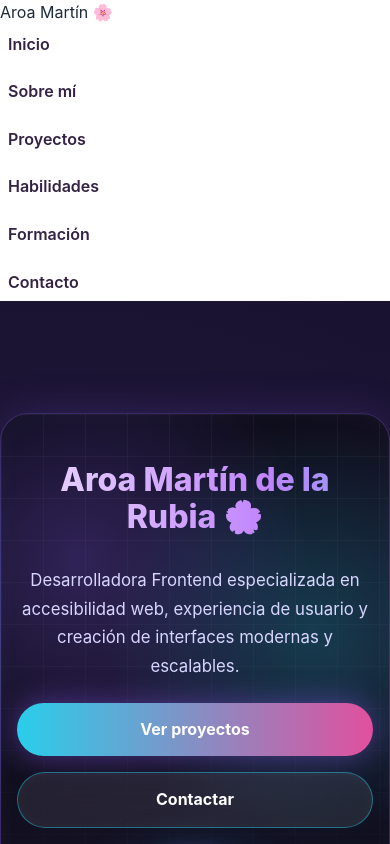
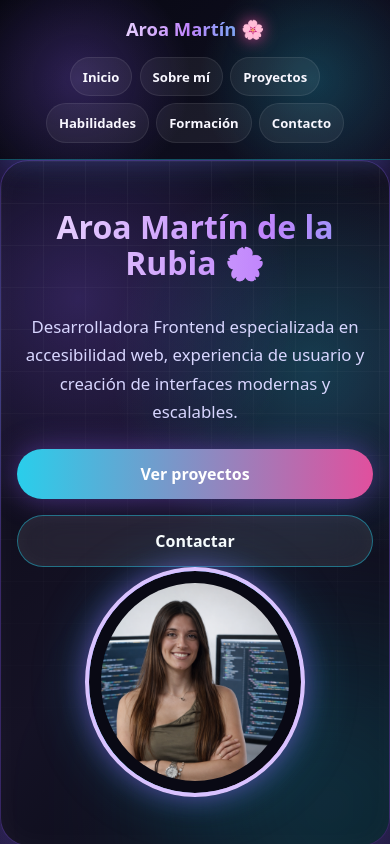
Before and after one commit to Aroa-coder/mi-proyecto-final, a React (Vite) app: page / in a window 390 px wide. Shown: the top 844 px of the page. Built offline with nearby package versions, Linux system fonts and the light colour scheme.

Commit message:
consigo agregar estilos en header

```diff
--- a/src/components/Header/Header.jsx
+++ b/src/components/Header/Header.jsx
@@ -1,24 +1,16 @@
-import Navbar from './Navbar'
-import './Header.module.css'
+import Navbar from "./Navbar";
+import styles from "./Header.module.css";
 
 function Header() {
   return (
-    <header className="site-header">
+    <header className={styles.header}>
+      <a href="#inicio" className={styles.logo}>
+        Aroa Martín <span>🌸</span>
+      </a>
 
-      <div className="header-container">
-
-        {/* Logo / identidad */}
-        <a href="#inicio" className="logo">
-          Aroa Martín 🌸
-        </a>
-
-        {/* Navegación */}
-        <Navbar />
-
-      </div>
-
+      <Navbar />
     </header>
-  )
+  );
 }
 
-export default Header
+export default Header;
--- a/src/components/Header/Header.module.css
+++ b/src/components/Header/Header.module.css
@@ -1,68 +1,82 @@
-/* =========================
-   HEADER LAYOUT
-========================= */
-
-.site-header {
+.header {
   position: sticky;
   top: 0;
-  background-color: #ffffff;
-  border-bottom: 1px solid #e5e5e5;
-  z-index: 1000;
+  z-index: 9999;
+
+  width: 100%;
+
+  display: flex;
+  align-items: center;
+  justify-content: space-between;
+  gap: 2rem;
+
+  padding: 1rem 2rem;
+
+  background:
+    radial-gradient(circle at 20% 50%, rgba(139, 92, 246, 0.28), transparent 35%),
+    radial-gradient(circle at 80% 50%, rgba(34, 211, 238, 0.22), transparent 35%),
+    linear-gradient(135deg, #070711 0%, #111124 100%) !important;
+
+  color: #f8f7ff !important;
+
+  border-bottom: 1px solid rgba(34, 211, 238, 0.35);
+
+  backdrop-filter: blur(18px);
+  -webkit-backdrop-filter: blur(18px);
+
+  box-shadow:
+    0 0 25px rgba(139, 92, 246, 0.25),
+    0 0 45px rgba(34, 211, 238, 0.12);
 }
 
-/* Contenedor interno */
-.header-container {
-  display: flex;
-  justify-content: space-between;
-  align-items: center;
-  padding: 16px 24px;
-  max-width: 1100px;
-  margin: 0 auto;
+.logo {
+  color: transparent !important;
+  text-decoration: none;
+
+  font-size: 1.15rem;
+  font-weight: 900;
+  white-space: nowrap;
+
+  background: linear-gradient(
+    90deg,
+    #ffffff,
+    #c084fc,
+    #22d3ee,
+    #ec4899,
+    #ffffff
+  );
+
+  background-size: 300%;
+  background-clip: text;
+  -webkit-background-clip: text;
+
+  animation: logoGradientMove 6s ease-in-out infinite;
 }
 
-/* =========================
-   LOGO
-========================= */
-
-.logo {
-  font-size: 1.2rem;
-  font-weight: 700;
-  text-decoration: none;
-  color: #111;
+.logo span {
+  color: #ec4899;
+  filter: drop-shadow(0 0 8px rgba(236, 72, 153, 0.9));
 }
 
-.logo:focus-visible {
-  outline: 3px solid #000;
-  outline-offset: 4px;
+@keyframes logoGradientMove {
+  0% {
+    background-position: 0%;
+  }
+
+  50% {
+    background-position: 100%;
+  }
+
+  100% {
+    background-position: 0%;
+  }
 }
 
-/* =========================
-   NAV
-========================= */
-
-.nav-list {
-  display: flex;
-  gap: 20px;
-  list-style: none;
-  margin: 0;
-  padding: 0;
+@media (max-width: 768px) {
+  .header {
+    flex-direction: column;
+    justify-content: center;
+    gap: 1rem;
+    padding: 1rem;
+  }
 }
-
-.nav-list a {
-  text-decoration: none;
-  color: #333;
-  font-weight: 500;
-  padding: 6px 8px;
-  border-radius: 4px;
-}
-
-/* Hover */
-.nav-list a:hover {
-  color: #000;
-}
-
-/* Focus accesible WCAG */
-.nav-list a:focus-visible {
-  outline: 3px solid #000;
-  outline-offset: 3px;
-}
--- a/src/components/Header/Navbar.css
+++ /dev/null
@@ -1,49 +0,0 @@
-/* =========================
-   NAVBAR BASE
-========================= */
-
-.nav-list {
-  display: flex;
-  flex-direction: row;   /* horizontal */
-  gap: 20px;
-  list-style: none;
-  margin: 0;
-  padding: 0;
-  align-items: center;
-}
-
-/* cada item */
-.nav-list li {
-  display: flex;
-}
-
-/* links */
-.nav-link {
-  text-decoration: none;
-  color: #332244;
-  font-weight: 600;
-  padding: 6px 8px;
-  border-radius: 6px;
-  transition:200ms ease;
-}
-
-.nav-link:hover {
-  background: #f4ecff;
-}
-
-.nav-link:focus-visible {
-  outline: 3px solid #5b8cff;
-  outline-offset: 3px;
-}
-
-/* =========================
-   RESPONSIVE
-========================= */
-
-@media (max-width: 768px) {
-  .nav-list {
-    flex-direction: column;
-    align-items: flex-start;
-    gap: 12px;
-  }
-}
--- a/src/components/Header/Navbar.jsx
+++ b/src/components/Header/Navbar.jsx
@@ -1,20 +1,47 @@
-import './Navbar.css'
+import styles from "./Navbar.module.css";
 
 function Navbar() {
   return (
-    <nav aria-label="Navegación principal">
-      <ul className="nav-list">
+    <nav className={styles.navbar} aria-label="Navegación principal">
+      <ul className={styles.navList}>
+        <li>
+          <a href="#inicio" className={styles.navLink}>
+            Inicio
+          </a>
+        </li>
 
-        <li><a className="nav-link" href="#inicio">Inicio</a></li>
-        <li><a className="nav-link" href="#sobre-mi">Sobre mí</a></li>
-        <li><a className="nav-link" href="#proyectos">Proyectos</a></li>
-        <li><a className="nav-link" href="#habilidades">Habilidades</a></li>
-        <li><a className="nav-link" href="#experiencia">Formación</a></li>
-        <li><a className="nav-link" href="#contacto">Contacto</a></li>
+        <li>
+          <a href="#sobre-mi" className={styles.navLink}>
+            Sobre mí
+          </a>
+        </li>
 
+        <li>
+          <a href="#proyectos" className={styles.navLink}>
+            Proyectos
+          </a>
+        </li>
+
+        <li>
+          <a href="#habilidades" className={styles.navLink}>
+            Habilidades
+          </a>
+        </li>
+
+        <li>
+          <a href="#experiencia" className={styles.navLink}>
+            Formación
+          </a>
+        </li>
+
+        <li>
+          <a href="#contacto" className={styles.navLink}>
+            Contacto
+          </a>
+        </li>
       </ul>
     </nav>
-  )
+  );
 }
 
-export default Navbar
+export default Navbar;
--- /dev/null
+++ b/src/components/Header/Navbar.module.css
@@ -0,0 +1,101 @@
+.navbar {
+  display: flex;
+  align-items: center;
+  justify-content: center;
+}
+
+.navList {
+  display: flex;
+  align-items: center;
+  justify-content: center;
+  gap: 0.5rem;
+
+  list-style: none;
+  padding: 0;
+  margin: 0;
+}
+
+.navLink {
+  position: relative;
+  overflow: hidden;
+  z-index: 1;
+
+  display: inline-flex;
+  align-items: center;
+  justify-content: center;
+
+  padding: 0.7rem 1rem;
+  border-radius: 999px;
+
+  color: #f8f7ff !important;
+  text-decoration: none;
+  font-size: 0.95rem;
+  font-weight: 700;
+
+  background-color: rgba(255, 255, 255, 0.06);
+  border: 1px solid rgba(255, 255, 255, 0.08);
+
+  transition:
+    transform 0.3s ease,
+    color 0.3s ease,
+    background-color 0.3s ease,
+    border-color 0.3s ease,
+    box-shadow 0.3s ease;
+}
+
+.navLink::before {
+  content: "";
+  position: absolute;
+  inset: 0;
+  z-index: -1;
+
+  background: linear-gradient(
+    90deg,
+    rgba(139, 92, 246, 0.45),
+    rgba(34, 211, 238, 0.32),
+    rgba(236, 72, 153, 0.35)
+  );
+
+  opacity: 0;
+  transition: opacity 0.3s ease;
+}
+
+.navLink:hover {
+  color: white !important;
+  transform: translateY(-3px);
+
+  background-color: rgba(34, 211, 238, 0.12);
+  border-color: rgba(34, 211, 238, 0.55);
+
+  box-shadow:
+    0 0 18px rgba(34, 211, 238, 0.3),
+    0 0 35px rgba(139, 92, 246, 0.2);
+}
+
+.navLink:hover::before {
+  opacity: 1;
+}
+
+.navLink:focus-visible {
+  outline: 3px solid #22d3ee;
+  outline-offset: 4px;
+}
+
+@media (max-width: 768px) {
+  .navList {
+    flex-wrap: wrap;
+    gap: 0.45rem;
+  }
+
+  .navLink {
+    padding: 0.65rem 0.85rem;
+    font-size: 0.88rem;
+  }
+}
+
+@media (max-width: 420px) {
+  .navLink {
+    padding: 0.6rem 0.75rem;
+    font-size: 0.82rem;
+  }
+}
--- a/src/styles/index.css
+++ b/src/styles/index.css
@@ -1,280 +1,20 @@
-/* ==========================
-   RESET
-========================== */
-
-*,
-*::before,
-*::after {
+* {
   box-sizing: border-box;
 }
 
-body,
-h1,
-h2,
-h3,
-h4,
-p,
-ul,
-ol,
-figure {
-  margin: 0;
+html {
+  scroll-behavior: smooth;
+  background: #070711;
 }
 
-ul,
-ol {
-  padding: 0;
-  list-style: none;
+body {
+  margin: 0;
+  min-height: 100vh;
+  background: #070711;
+  font-family: system-ui, sans-serif;
 }
 
 img {
-  display: block;
   max-width: 100%;
-}
-
-button,
-input,
-textarea,
-select {
-  font: inherit;
-}
-
-
-
-/* ==========================
-   VARIABLES
-========================== */
-
-:root {
-
-  --color-primary: #0f172a;
-
-  --color-secondary: #1e293b;
-
-  --color-accent: #2563eb;
-
-  --color-text: #1e293b;
-
-  --color-text-light: #64748b;
-
-  --color-background: #ffffff;
-
-  --color-border: #dbe2ea;
-
-  --focus-color: #2563eb;
-
-  --radius: 10px;
-
-  --container: 1200px;
-
-  --space-xs: .5rem;
-
-  --space-sm: .75rem;
-
-  --space-md: 1rem;
-
-  --space-lg: 2rem;
-
-  --space-xl: 4rem;
-
-  --transition: 200ms ease;
-
-}
-
-
-
-/* ==========================
-   BASE
-========================== */
-
-html {
-
-  scroll-behavior: auto;
-
-}
-
-body {
-
-  min-height: 100vh;
-
-  font-family:
-
-    Inter,
-
-    system-ui,
-
-    sans-serif;
-
-  color:
-
-    var(--color-text);
-
-  background:
-
-    var(--color-background);
-
-  line-height: 1.6;
-
-  text-rendering:
-    optimizeLegibility;
-
-}
-
-
-a {
-
-  color: inherit;
-
-  text-decoration: none;
-
-}
-
-
-button {
-
-  cursor: pointer;
-
-}
-
-
-
-/* ==========================
-   ACCESIBILIDAD
-========================== */
-
-:focus-visible {
-
-  outline:
-    3px solid
-    var(--focus-color);
-
-  outline-offset: 3px;
-
-}
-
-
-
-/* Skip Link */
-.skip-link {
-  position: absolute;
-  top: -1000px;
-  left: 0;
-  background-color:#2563eb;
-  color: #fff;
-  padding: 10px 16px;
-  z-index: 99999;
-  text-decoration: none;
-  border-radius: 6px;
-  transition: 200ms ease;
-
-
-/* TRUCO OCULTACIÓN TOTAL: Encoge el elemento a 1px para que no asome ningún borde */
-  width: 1px;
-  height: 1px;
-  overflow: hidden;
   display: block;
 }
-
-/* ESTADO CLAVE: Cuando pulsas TAB por primera vez, el botón "revive" y se muestra */
-.skip-link:focus,
-.skip-link:focus-visible {
-  top: 15px; /* Baja elegantemente y se posiciona de forma visible */
-  width: auto;
-  height: auto;
-  overflow: visible;
-  outline: 3px solid #ea580c; /* Tu color de foco de alto contraste */
-  outline-offset: 2px;
-}
-
-/* ==========================
-   REDUCIR MOVIMIENTO
-========================== */
-
-@media (
-  prefers-reduced-motion:
-  reduce
-) {
-
-  * {
-
-    transition: none;
-
-  }
-
-}
-
-/* ==========================
-   BOTONES GLOBALES
-========================== */
-
-button,
-.primary-button,
-.secondary-button,
-.project-button {
-
-  display: inline-flex;
-
-  align-items: center;
-
-  justify-content: center;
-
-  min-height: 48px;
-
-  padding: .95rem 1.5rem;
-
-  border-radius: 12px;
-
-  font-weight: 600;
-
-  transition:
-    transform .2s,
-    box-shadow .2s;
-
-}
-
-
-button:hover,
-.primary-button:hover,
-.secondary-button:hover,
-.project-button:hover {
-
-  transform:
-    translateY(-2px);
-
-  box-shadow:
-    0 10px 24px
-    rgba(108,74,182,.18);
-
-}
-
-
-button:active,
-.primary-button:active,
-.secondary-button:active,
-.project-button:active {
-
-  transform:
-    translateY(1px);
-
-}
-
-
-button:focus-visible,
-.primary-button:focus-visible,
-.secondary-button:focus-visible,
-.project-button:focus-visible {
-
-  outline:
-    3px solid
-    #5b8cff;
-
-  outline-offset: 4px;
-
-}
-:focus {
-  outline: none;
-}
-
-:focus-visible {
-  outline: 3px solid #5b8cff;
-  outline-offset: 3px;
-}
```
